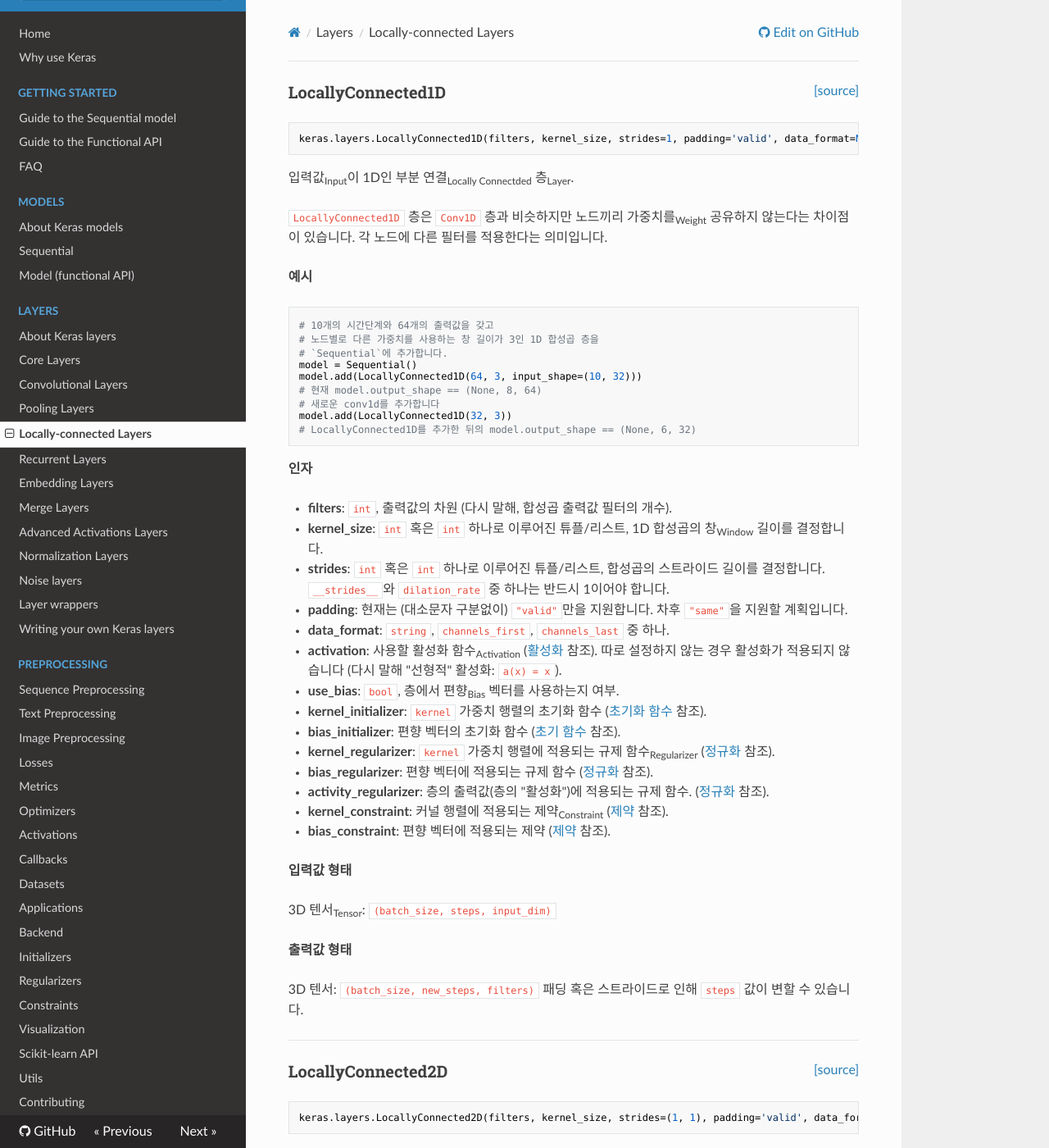
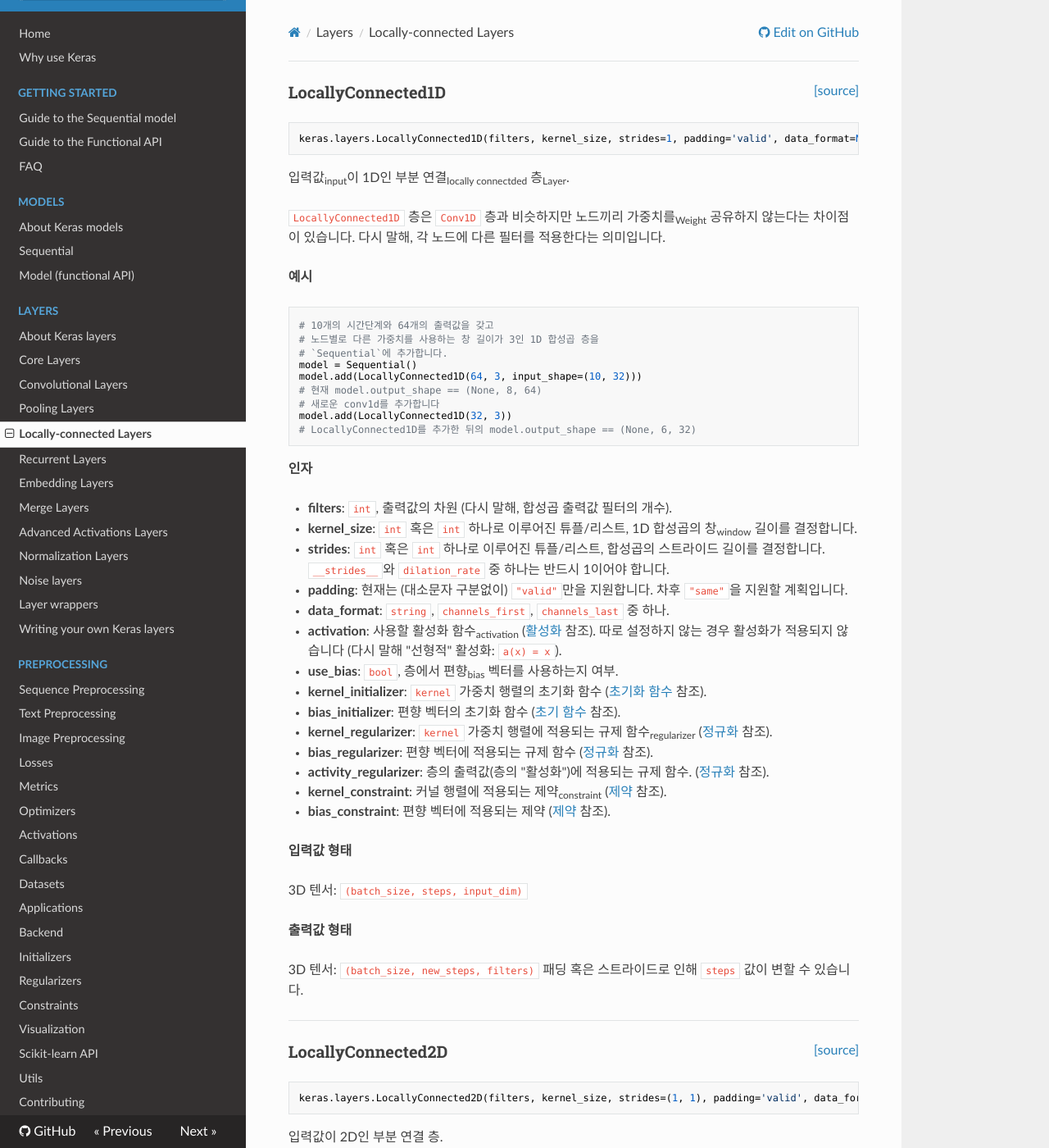
Before and after one commit to keras-team/keras-docs-ko, an MkDocs documentation site: the page built from sources/layers/local.md, in a window 1280 px wide and 1400 px high. Shown: the whole window at 82% size. Built offline with MkDocs 1.6.1, drawn with Linux system fonts in a browser that asks for light colours; nearby versions of some CDN libraries.

Commit message:
Update local.md
subscript를 소문자로 바꾸었습니다

````diff
--- a/sources/layers/local.md
+++ b/sources/layers/local.md
@@ -5,11 +5,11 @@
 keras.layers.LocallyConnected1D(filters, kernel_size, strides=1, padding='valid', data_format=None, activation=None, use_bias=True, kernel_initializer='glorot_uniform', bias_initializer='zeros', kernel_regularizer=None, bias_regularizer=None, activity_regularizer=None, kernel_constraint=None, bias_constraint=None)
 ```
 
-입력값<sub>Input</sub>이 1D인 부분 연결<sub>Locally Connectded</sub> 층<sub>Layer</sub>.
+입력값<sub>input</sub>이 1D인 부분 연결<sub>locally connectded</sub> 층<sub>Layer</sub>.
 
 `LocallyConnected1D` 층은 `Conv1D` 층과 비슷하지만
 노드끼리 가중치를<sub>Weight</sub> 공유하지 않는다는 차이점이 있습니다.
-각 노드에 다른 필터를 적용한다는 의미입니다.
+다시 말해, 각 노드에 다른 필터를 적용한다는 의미입니다.
 
 __예시__
 
@@ -30,36 +30,36 @@
 - __filters__: `int`, 출력값의 차원
     (다시 말해, 합성곱 출력값 필터의 개수).
 - __kernel_size__: `int` 혹은 `int` 하나로 이루어진 튜플/리스트,
-    1D 합성곱의 창<sub>Window</sub> 길이를 결정합니다.
+    1D 합성곱의 창<sub>window</sub> 길이를 결정합니다.
 - __strides__: `int` 혹은 `int` 하나로 이루어진 튜플/리스트,
     합성곱의 스트라이드 길이를 결정합니다.
     `__strides__`와 `dilation_rate`  중 하나는 반드시 1이어야 합니다.
 - __padding__: 현재는 (대소문자 구분없이) `"valid"`만을 지원합니다.
     차후 `"same"`을 지원할 계획입니다.
 - __data_format__: `string`, `channels_first`, `channels_last` 중 하나.
-- __activation__: 사용할 활성화 함수<sub>Activation</sub>
+- __activation__: 사용할 활성화 함수<sub>activation</sub>
     ([활성화](../activations.md) 참조).
     따로 설정하지 않는 경우 활성화가 적용되지 않습니다
     (다시 말해 "선형적" 활성화: `a(x) = x`).
-- __use_bias__: `bool`, 층에서 편향<sub>Bias</sub> 벡터를 사용하는지 여부.
+- __use_bias__: `bool`, 층에서 편향<sub>bias</sub> 벡터를 사용하는지 여부.
 - __kernel_initializer__: `kernel` 가중치 행렬의 초기화 함수
     ([초기화 함수](../initializers.md) 참조).
 - __bias_initializer__: 편향 벡터의 초기화 함수
     ([초기 함수](../initializers.md) 참조).
-- __kernel_regularizer__: `kernel` 가중치 행렬에 적용되는 규제 함수<sub>Regularizer</sub>
+- __kernel_regularizer__: `kernel` 가중치 행렬에 적용되는 규제 함수<sub>regularizer</sub>
     ([정규화](../regularizers.md) 참조).
 - __bias_regularizer__: 편향 벡터에 적용되는 규제 함수
     ([정규화](../regularizers.md) 참조).
 - __activity_regularizer__: 층의 출력값(층의 "활성화")에 적용되는 규제 함수.
     ([정규화](../regularizers.md) 참조).
-- __kernel_constraint__: 커널 행렬에 적용되는 제약<sub>Constraint</sub>
+- __kernel_constraint__: 커널 행렬에 적용되는 제약<sub>constraint</sub>
     ([제약](../constraints.md) 참조).
 - __bias_constraint__: 편향 벡터에 적용되는 제약
     ([제약](../constraints.md) 참조).
 
 __입력값 형태__
 
-3D 텐서<sub>Tensor</sub>: `(batch_size, steps, input_dim)`
+3D 텐서: `(batch_size, steps, input_dim)`
 
 __출력값 형태__
 
````
